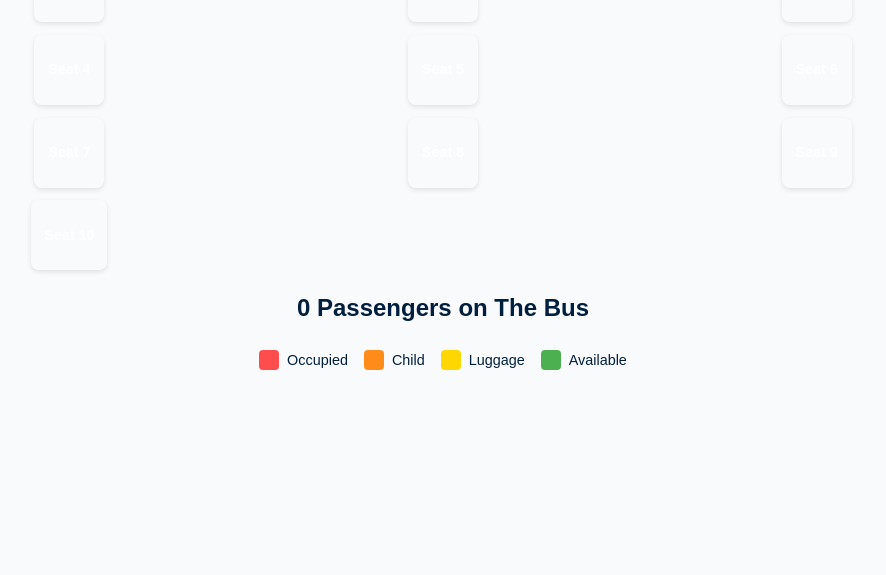
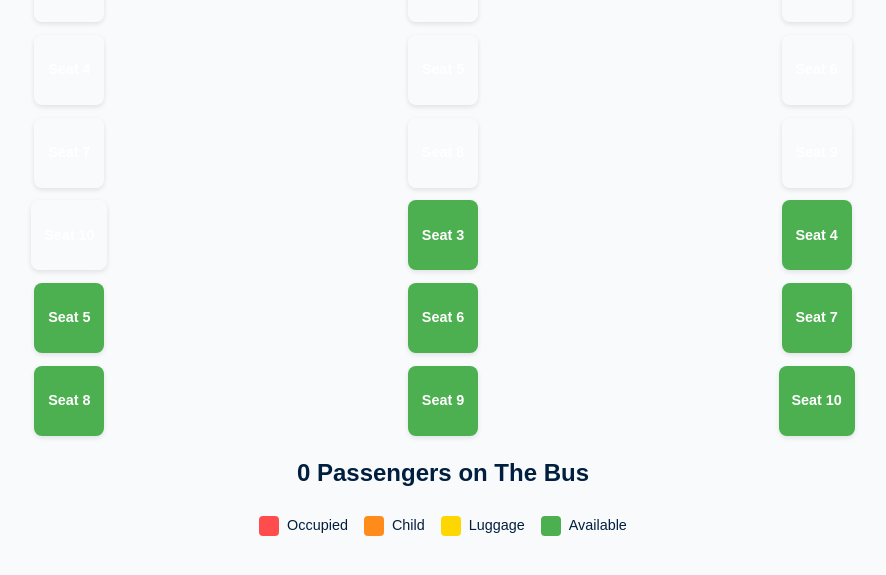
Before and after one commit to amurryd/Bus-Tracking-App, a Flask app: page /seat_availability in a window 1280 px wide. Shown: the part 201-776 px from the top of the page, without its empty margins (197-1083 px from the left). Run offline with Flask 3, Linux system fonts and the light colour scheme; some libraries are stand-ins or nearby versions.

Commit message:
Update seat_availability.html

```diff
--- a/Bus Seat Tracking/templates/seat_availability.html
+++ b/Bus Seat Tracking/templates/seat_availability.html
@@ -93,18 +93,24 @@
         <h1>Seat Monitoring</h1>
 
         <!-- Seat Grid -->
-        <div class="seat-grid" id="seatGrid">
+      <div class="seat-grid" id="seatGrid">
             {% for seat, data in seats.items() %}
                 <div id="{{ seat }}" aria-label="Seat {{ loop.index }}"
                      class="seat {% if data.status == 'Terisi' %}
                                 {% if data.classification == 'Orang' %}occupied{% endif %}
                                 {% if data.classification == 'Barang' %}luggage{% endif %}
                               {% elif data.status == 'Kosong' %}
-                                {% if data.classification == 'Barang' %}luggage{% endif %}
                                 {% if data.classification == 'Balita' %}child{% endif %}
                                 {% if data.classification == 'N/A' %}available{% endif %}
                               {% endif %}">
                     Seat {{ loop.index }}
+                </div>
+            {% endfor %}
+
+            <!-- Adding dummy seats for 3-10 -->
+            {% for i in range(3, 11) %}
+                <div id="seat{{ i }}" class="seat available">
+                    Seat {{ i }}
                 </div>
             {% endfor %}
         </div>
```
